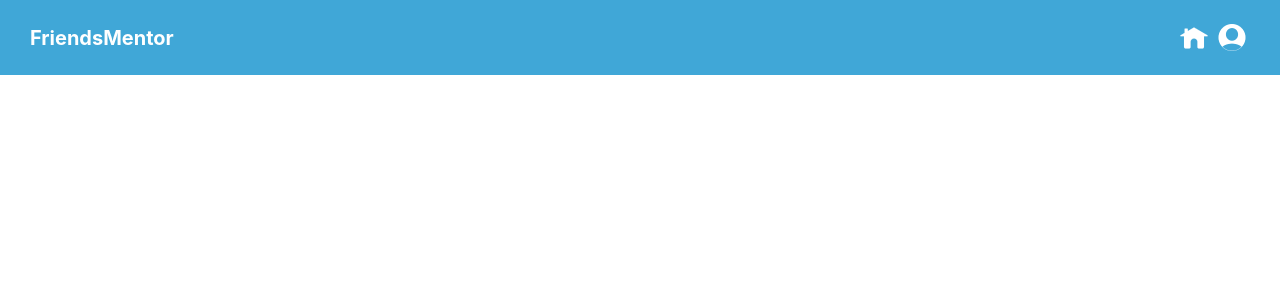
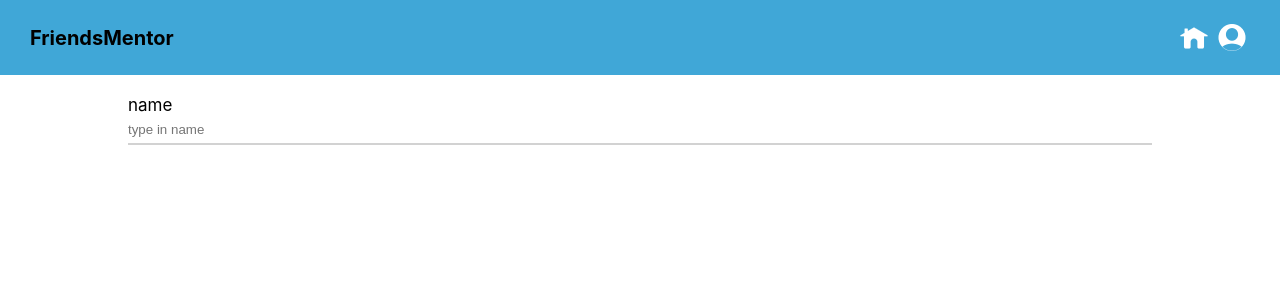
Before and after one commit to 2ood/friends-tutor, a React (Create React App) app in the folder frontend/: page / in a window 1280 px wide. Shown: the top 300 px of the page. Built offline with nearby package versions, Linux system fonts and the light colour scheme.

Commit message:
feat(component) : made VerticalInput(#1)

```diff
--- a/frontend/src/App.css
+++ b/frontend/src/App.css
@@ -1,6 +1,3 @@
-.App {
-  text-align: center;
-}
 
 .App-logo {
   height: 40vmin;
--- a/frontend/src/components/Components.jsx
+++ b/frontend/src/components/Components.jsx
@@ -1,3 +1,5 @@
 import Topbar from "components/TopBar";
+import VerticalInput from "components/VerticalInput";
+import MainBodyFrame from "components/MainBodyFrame";
 
-export {Topbar};
+export {Topbar,VerticalInput,MainBodyFrame};
--- /dev/null
+++ b/frontend/src/components/MainBodyFrame.jsx
@@ -0,0 +1,11 @@
+import styled from "styled-components";
+
+function MainBodyFrame(props) {
+    return (
+        <styled.MainBodyFrame>
+            {props.content}
+        </styled.MainBodyFrame>
+    );
+}
+
+export default MainBodyFrame;
--- /dev/null
+++ b/frontend/src/components/VerticalInput.jsx
@@ -0,0 +1,12 @@
+import * as Styled from "styles/ComponentStyles";
+
+function VerticalInput(props){
+    return (
+        <Styled.VerticalInput>
+            <label>{props.label}</label>
+            <Styled.UnderlinedInput type={props.type} placeholder={props.placeholder} />
+        </Styled.VerticalInput>
+    );
+}
+
+export default VerticalInput;
--- a/frontend/src/styles/ComponentStyles.jsx
+++ b/frontend/src/styles/ComponentStyles.jsx
@@ -1,6 +1,38 @@
 import styled from "styled-components";
 import "styles/style.bootstrap.css";
 
+//MainBodyFrame.jsx
+const MainBodyFrame = styled.div`
+    display : inline-block;
+    width : var(--full-width);
+    height : calc(var(--full-height) - var(--top-bar-height));
+    padding : 0 var(--body-padding);
+    padding-top :var(--body-padding-top);
+`;
+
+//VerticalInput.jsx
+const VerticalInput = styled.div`
+    display : inline-flex;
+    width : 100%;
+    min-height: 50px;
+    flex-direction : column;
+    align-items : left;
+
+    label {
+        color : var(--font-primary-color);
+        font-size : var(--font-size-h2);
+    }
+`;
+
+const UnderlinedInput = styled.input`
+    diplay : inline-block;
+    height : var(--input-height);
+    border : none;
+    outline : none;
+    border-bottom : 2px var(--gray1) solid;
+`;
+
+//Topbar.jsx
 const Topbar = styled.div`
     display : inline-flex;
     height : var(--top-bar-height);
@@ -35,6 +67,7 @@ const NavButton = styled.div`
     }
 `;
 
+//LogTest.jsx
 const Wrapper = styled.div`
     display : flex;
     flex-direction : column;
@@ -57,5 +90,7 @@ const Log = styled.textarea`
     resize : none;
 `;
 
+export {MainBodyFrame};
+export {VerticalInput, UnderlinedInput};
 export {Topbar, NavButton};
 export {Wrapper, Input, Log};
--- a/frontend/src/styles/style.bootstrap.css
+++ b/frontend/src/styles/style.bootstrap.css
@@ -17,6 +17,9 @@
     --full-width : 100vw;
     --full-height : 100vh;
     --top-bar-height : 75px;
+    --input-height : 30px;
+    --body-padding : 10vw;
+    --body-padding-top : 20px;
 
     --outmost-padding : min(5vw,30px);
 
@@ -26,4 +29,5 @@
     padding : 0;
     margin : 0;
     box-sizing: border-box;
+    color : var(--font-primary-color);
 }
--- a/frontend/src/util/TestPage.jsx
+++ b/frontend/src/util/TestPage.jsx
@@ -1,11 +1,15 @@
 import React from "react";
 import * as Component from "components/Components";
+import * as styled from "styles/ComponentStyles";
 
 
 function TestPage(){
-    return (
+    return (<>
         <Component.Topbar />
-    );
+        <styled.MainBodyFrame>
+            <Component.VerticalInput type="text" placeholder="type in name" label="name"></Component.VerticalInput>
+        </styled.MainBodyFrame>
+    </>);
 }
 
 export default TestPage;
```
